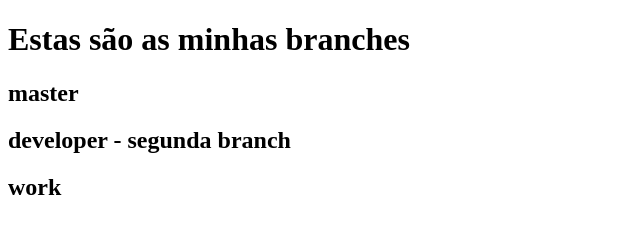
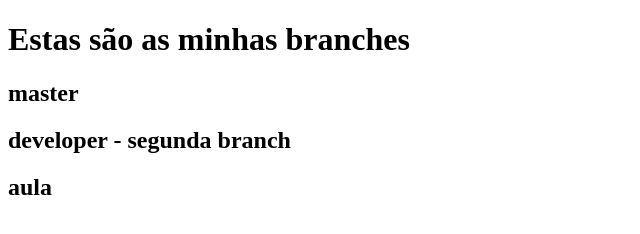
Before and after one commit to gGtEriKk/training-branches, a plain HTML site: page index.html in a window 1280 px wide. Shown: the full height of the page, 0-640 px from the left. Drawn offline with Linux system fonts and the light colour scheme.

Commit message:
modified

```diff
--- a/index.html
+++ b/index.html
@@ -11,6 +11,6 @@
 
     <h2>master</h2>
     <h2>developer - segunda branch</h2>
-    <h2>work</h2>
+    <h2>aula</h2>
 </body>
 </html>
```
